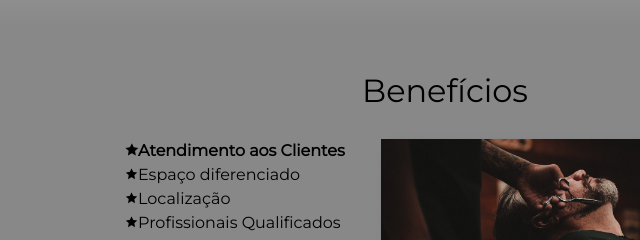
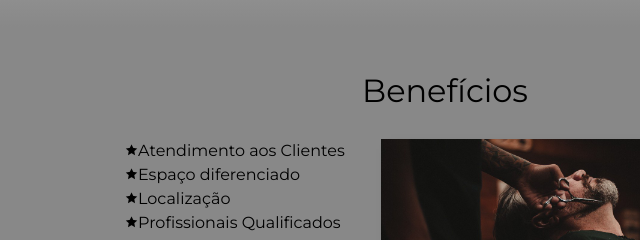
Before and after one commit to Gabriel-L-Santos/site-modelo-barbearia-alura, a plain HTML site: page index.html in a window 1280 px wide. Shown: the part 1580-1820 px from the top of the page, 195-835 px from the left. Drawn offline with Linux system fonts and the light colour scheme.

Commit message:
alterações no css

```diff
--- a/style.css
+++ b/style.css
@@ -220,10 +220,6 @@ td, th {
 	line-height: 1.5;
 }
 
-.itens:first-child {
-	font-weight: bold;
-}
-
 .itens:before {
 	content: "🟊";
 }
```
